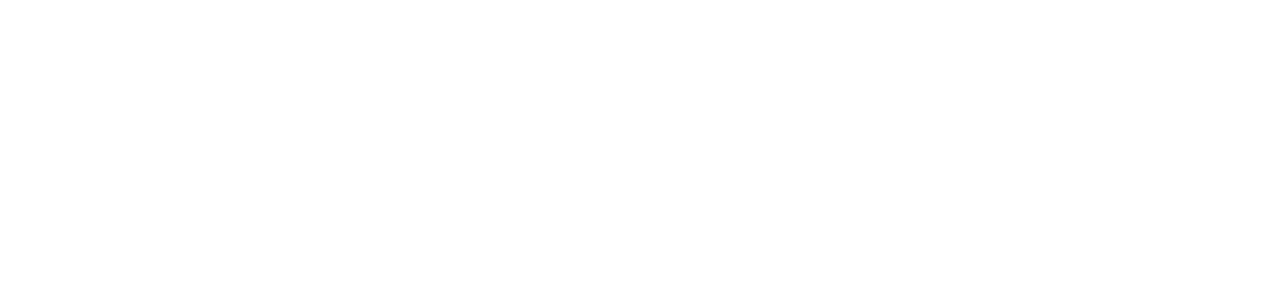
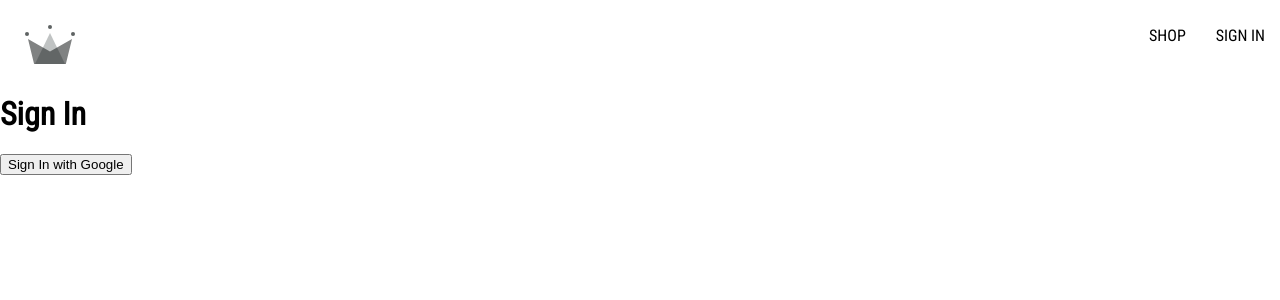
Before and after one commit to JoseAAntonio/crwn-shop, a React (Create React App) app: page /sign-in in a window 1280 px wide. Before the commit this address had no page. Shown: the top 300 px of the page. Built offline with nearby package versions, Linux system fonts and the light colour scheme.

Commit message:
Authenticating with firebase

```diff
--- a/package.json
+++ b/package.json
@@ -6,6 +6,7 @@
     "@testing-library/jest-dom": "^5.16.5",
     "@testing-library/react": "^13.4.0",
     "@testing-library/user-event": "^13.5.0",
+    "firebase": "^9.15.0",
     "react": "^18.2.0",
     "react-dom": "^18.2.0",
     "react-router-dom": "^6.4.5",
--- a/src/App.js
+++ b/src/App.js
@@ -1,13 +1,24 @@
 import { Routes, Route } from "react-router-dom";
 
 import { Home } from "./routes/home/Home";
-import { Navbar } from "./routes/navbar/Navbar";
+import { Navbar } from "./routes/navigation_bar/Navbar";
+import { SignIn } from "./routes/sign-in/SignIn";
+
+const Shop = () => {
+	return (
+		<div>
+			<h1>I am the shop page</h1>
+		</div>
+	);
+};
 
 const App = () => {
 	return (
 		<Routes>
 			<Route path="/" element={<Navbar />}>
 				<Route index element={<Home />} />
+				<Route path="Shop" element={<Shop />} />
+				<Route path="sign-in" element={<SignIn />} />
 			</Route>
 		</Routes>
 	);
--- a/src/index.scss
+++ b/src/index.scss
@@ -1,3 +1,7 @@
+* {
+	box-sizing: border-box;
+}
+
 body {
 	margin: 0;
 	font-family: "Roboto Condensed", sans-serif;
@@ -9,3 +13,8 @@
 	font-family: source-code-pro, Menlo, Monaco, Consolas, "Courier New",
 		monospace;
 }
+
+a {
+	text-decoration: none;
+	color: black;
+}
--- a/src/routes/navbar/Navbar.jsx
+++ /dev/null
@@ -1,12 +0,0 @@
-import { Outlet } from "react-router-dom";
-
-export const Navbar = () => {
-	return (
-		<div>
-			<div>
-				<h1>I am a navigation bar</h1>
-			</div>
-			<Outlet />
-		</div>
-	);
-};
--- /dev/null
+++ b/src/routes/navigation_bar/Navbar.jsx
@@ -0,0 +1,26 @@
+import { Outlet, Link } from "react-router-dom";
+
+import { ReactComponent as CrwnLogo } from "../../assets/crown.svg";
+
+import "./Navbar.styles.scss";
+
+export const Navbar = () => {
+	return (
+		<>
+			<div className="navigation">
+				<Link className="logo-container" to="/">
+					<CrwnLogo className="logo" />
+				</Link>
+				<div className="nav-links-container">
+					<Link className="nav-link" to="/shop">
+						SHOP
+					</Link>
+					<Link className="nav-link" to="/sign-in">
+						SIGN IN
+					</Link>
+				</div>
+			</div>
+			<Outlet />
+		</>
+	);
+};
--- /dev/null
+++ b/src/routes/navigation_bar/Navbar.styles.scss
@@ -0,0 +1,26 @@
+.navigation {
+	height: 70px;
+	width: 100%;
+	display: flex;
+	justify-content: space-between;
+	margin-bottom: 25px;
+
+	.logo-container {
+		height: 100%;
+		width: 70px;
+		padding: 25px;
+	}
+
+	.nav-links-container {
+		width: 50%;
+		height: 100%;
+		display: flex;
+		align-items: center;
+		justify-content: flex-end;
+
+		.nav-link {
+			padding: 10px 15px;
+			cursor: pointer;
+		}
+	}
+}
--- /dev/null
+++ b/src/routes/sign-in/SignIn.jsx
@@ -0,0 +1,15 @@
+import { signInWithGooglePopup } from "../../utils/firebase/firebase.utils";
+
+export const SignIn = () => {
+	const logGoogleUser = async () => {
+		const response = await signInWithGooglePopup();
+		console.log(response);
+	};
+
+	return (
+		<div>
+			<h1>Sign In</h1>
+			<button onClick={logGoogleUser}>Sign In with Google</button>
+		</div>
+	);
+};
--- /dev/null
+++ b/src/utils/firebase/firebase.utils.js
@@ -0,0 +1,28 @@
+import { initializeApp } from "firebase/app";
+import {
+	getAuth,
+	signInWithRedirect,
+	signInWithPopup,
+	GoogleAuthProvider,
+} from "firebase/auth";
+
+const firebaseConfig = {
+	apiKey: "AIzaSyBOTtqdPvjS6mFomUSw59FEISBQdR9EhW0",
+	authDomain: "crwn-shop-db-ea315.firebaseapp.com",
+	projectId: "crwn-shop-db-ea315",
+	storageBucket: "crwn-shop-db-ea315.appspot.com",
+	messagingSenderId: "262412525073",
+	appId: "1:262412525073:web:03febb044f363c24415bb0",
+};
+
+// Initialize Firebase
+const firebaseApp = initializeApp(firebaseConfig);
+
+const provider = new GoogleAuthProvider();
+
+provider.setCustomParameters({
+	prompt: "select_account",
+});
+
+export const auth = getAuth();
+export const signInWithGooglePopup = () => signInWithPopup(auth, provider);
```
Also changed, not shown: src/assets/crown.svg (added), 1 other file (tests, documents, lock files or other folders).
